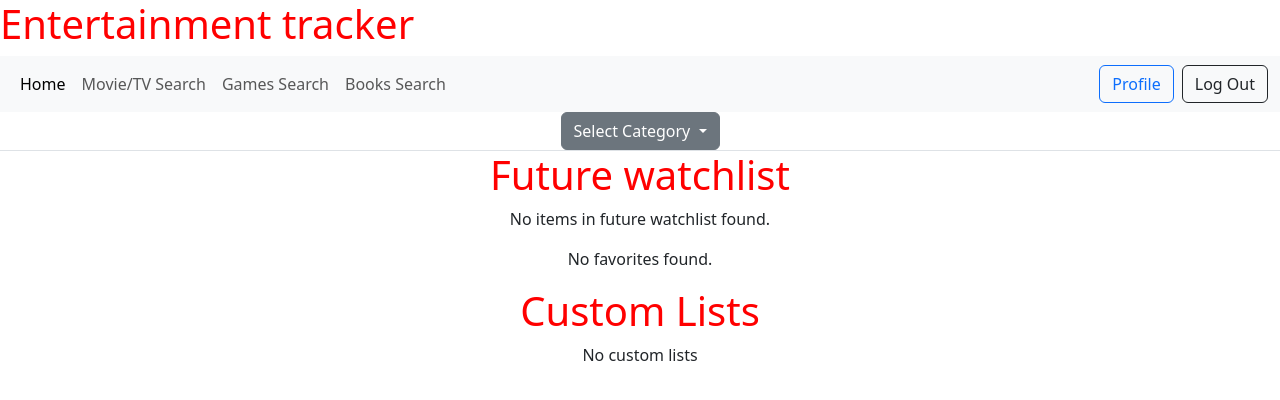
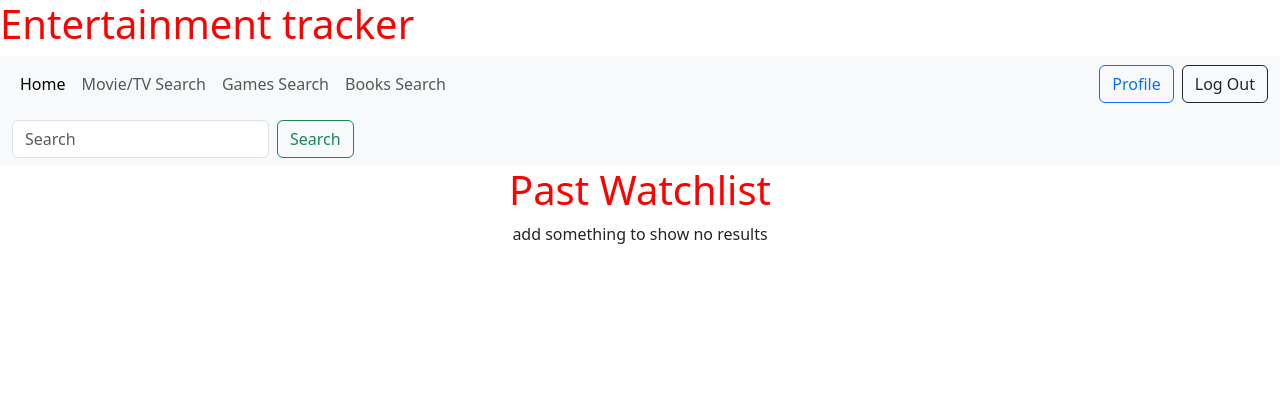
Before and after one commit to matereyes00/api_app, a Django app: page /accounts/profile/past_watchlist/ in a window 1280 px wide. Shown: the top 400 px of the page. Run offline with Django 4.2, Linux system fonts and the light colour scheme; the visitor is signed in with stand-in values (Sample User, id 1); data that the repository does not hold is empty; some libraries are stand-ins or nearby versions.

Commit message:
Users can now see their past, future, favorites and custom list when clicking the button.

```diff
--- a/api_app/accounts/views.py
+++ b/api_app/accounts/views.py
@@ -42,23 +42,21 @@ def profile_view(request):
     item_data = None
     profile = request.user.profile
 
-    # Ensure watchlist_past is correctly formatted
-    if not profile.watchlist_past or not isinstance(profile.watchlist_past, dict):
-        profile.watchlist_past = {"movies": [], "games": [], "books": [], "tv": [], "video_games": []}
-    if isinstance(profile.watchlist_past, str):
-        profile.watchlist_past = json.loads(profile.watchlist_past)
-
-    past_watchlist = profile.watchlist_past
+    past_watchlist = PastWatchlist.objects.filter(user=request.user)
     four_favorites = FourFavorite.objects.filter(user=request.user)
     future_watchlist = FutureWatchlist.objects.filter(user=request.user)
+    favorites = Favorite.objects.filter(user=request.user)
+    custom_lists = CustomList.objects.filter(user=request.user)
 
     # get_media_info so that when u click on the link (from the profile), youll see the info
 
 
     return render(request, "Profile/profile.html", {
         "profile": profile,
-        "watchlist": past_watchlist,
+        "past_watchlist": past_watchlist,
         "future_watchlist": future_watchlist,
+        "favorites": favorites,
+        "custom_lists": custom_lists,
         "category": category,
         "item_id":item_id,
         "item_data": item_data,
@@ -89,19 +87,30 @@ def edit_profile(request):
 
 @login_required
 def profile_activity(request, activity):
-    profile = request.user.profile
     favorites = Favorite.objects.filter(user=request.user)
     future_watchlist = FutureWatchlist.objects.filter(user=request.user)
     custom_watchlist = CustomList.objects.filter(user=request.user)
     past_watchlist = PastWatchlist.objects.filter(user=request.user)
-    for item in Favorite.objects.all():
-        item.save()
+
+    def search_activity(self):
+        results = super(profile_activity, self).search_activity()
+        query = self.request.GET.get('search')
+        context_object_name = 'all_search_results'
+        if query:
+            if activity == 'favorites':
+                postresult = Favorite.objects.filter(title__contains=query)
+                results = postresult
+        else:
+            results = None
+        return results
+
     template = 'Profile/baseActivityView.html'
     context = {
             'future_watchlist': future_watchlist,
             'custom_watchlists': custom_watchlist,
             'past_watchlist': past_watchlist,
             'favorites':favorites,
+            'activity':activity,
         }
     return render(request, template, context)
 
--- a/common/templates/Profile/activityView.html
+++ b/common/templates/Profile/activityView.html
@@ -1,17 +1,9 @@
-{% extends 'main/base.html' %}
-
-{% block content %}
-<nav class="nav nav-tabs d-flex justify-content-evenly">
-    {% include 'profile/ProfileComponents/categoryDropDown.html' %}
-    {% comment %} {% include 'profile/ProfileComponents/watchlist/watchlistType.html' %} {% endcomment %}
-</nav>
-
-
-{% if future_watchlist %}
-    <h2>Future watchlist</h2>
+{% comment %} {% block content %} {% endcomment %}
+{% if list != custom_watchlists %}
+    <h1>{{list_name}}</h1>
     <div class="container">
         <div class="row">
-            {% for item in future_watchlist %}
+            {% for item in list %}
                 <div class="col-md-4 mb-3">
                     <div class="card" style="width: 18rem;">
                         {% if item.image and item.image != "No Image" %}
@@ -29,10 +21,29 @@
             {% endfor %}
         </div>
     </div>
-{% else %}
-    <h1>Future watchlist</h1>
-    <p>No items in future watchlist found.</p>
+    {% for result in all_search_results %}
+    {% empty %}
+    add something to show no results
+    {% endfor %}
+{% elif list == custom_watchlists %}
+    <h1> {{list_name}} </h1>
+        <div class="container">
+            <div class="row">
+                {% for item in custom_watchlists %}
+                    <div class="col-md-4 mb-3">
+                        <div class="card" style="width: 18rem;">
+                                <img src="{{ item.image }}" class="card-img-top" alt="{{ item.list_name }}">
+                            <div class="card-body">
+                                <a href="#" class="card-link">
+                                    <h5 class="card-title">{{ item.list_name }}</h5>
+                                </a>
+                                <h6 class="card-subtitle mb-2 text-muted">{{ item.year }}</h6>
+                                <p class="card-text">{{ item.list_description }}</p>
+                            </div>
+                        </div>
+                    </div>
+                {% endfor %}
+            </div>
+        </div>
 {% endif %}
-
-
-{% endblock %}
+{% comment %} {% endblock %} {% endcomment %}
--- a/common/templates/Profile/baseActivityView.html
+++ b/common/templates/Profile/baseActivityView.html
@@ -1,89 +1,22 @@
 {% extends 'main/base.html' %}
 
 {% block content %}
-<nav class="nav nav-tabs d-flex justify-content-evenly">
-    {% include 'profile/ProfileComponents/categoryDropDown.html' %}
-    {% comment %} {% include 'profile/ProfileComponents/watchlist/watchlistType.html' %} {% endcomment %}
-</nav>
+    <nav class="navbar navbar-light bg-light">
+        <div class="container-fluid">
+            <form class="d-flex" method="GET" action="">
+                <input class="form-control me-2" type="search" placeholder="Search" aria-label="Search" name'search'>
+                <button class="btn btn-outline-success" type="submit">Search</button>
+            </form>
+        </div>
+    </nav>
 
-
-{% if future_watchlist %}
-    <h2>Future watchlist</h2>
-    <div class="container">
-        <div class="row">
-            {% for item in future_watchlist %}
-                <div class="col-md-4 mb-3">
-                    <div class="card" style="width: 18rem;">
-                        {% if item.image and item.image != "No Image" %}
-                            <img src="{{ item.image }}" class="card-img-top" alt="{{ item.title }}">
-                        {% endif %}
-                        <div class="card-body">
-                            <a href="#" class="card-link">
-                                <h5 class="card-title">{{ item.title }}</h5>
-                            </a>
-                            <h6 class="card-subtitle mb-2 text-muted">{{ item.year }}</h6>
-                            <p class="card-text">{{ item.description }}</p>
-                        </div>
-                    </div>
-                </div>
-            {% endfor %}
-        </div>
-    </div>
-{% else %}
-    <h1>Future watchlist</h1>
-    <p>No items in future watchlist found.</p>
-{% endif %}
-
-
-{% if favorites %}
-    <h1>Favorites</h1>
-    <div class="container">
-        <div class="row">
-            {% for item in favorites %}
-                <div class="col-md-4 mb-3">
-                    <div class="card" style="width: 18rem;">
-                        {% if item.image and item.image != "No Image" %}
-                            <img src="{{ item.image }}" class="card-img-top" alt="{{ item.title }}">
-                        {% endif %}
-                        <div class="card-body">
-                            <a href="#" class="card-link">
-                                <h5 class="card-title">{{ item.title }}</h5>
-                            </a>
-                            <h6 class="card-subtitle mb-2 text-muted">{{ item.year }}</h6>
-                            <p class="card-text">{{ item.description }}</p>
-                        </div>
-                    </div>
-                </div>
-            {% endfor %}
-        </div>
-    </div>
-{% else %}
-    <p>No favorites found.</p>
-{% endif %}
-
-{% if custom_watchlists %}
-    <h1> Custom Lists </h1>
-    <div class="container">
-        <div class="row">
-            {% for item in custom_watchlists %}
-                <div class="col-md-4 mb-3">
-                    <div class="card" style="width: 18rem;">
-                            <img src="{{ item.image }}" class="card-img-top" alt="{{ item.list_name }}">
-                        <div class="card-body">
-                            <a href="#" class="card-link">
-                                <h5 class="card-title">{{ item.list_name }}</h5>
-                            </a>
-                            {% comment %} <h6 class="card-subtitle mb-2 text-muted">{{ item.year }}</h6> {% endcomment %}
-                            <p class="card-text">{{ item.list_description }}</p>
-                        </div>
-                    </div>
-                </div>
-            {% endfor %}
-        </div>
-    </div>
-{% else %}
-    <h1> Custom Lists </h1>
-    <p> No custom lists </p>
-{% endif %}
-
+    {% if activity == 'future_watchlist' %}
+        {% include 'profile/activityView.html' with list_name="Future Watchlist" list=future_watchlist %}
+    {% elif activity == 'favorites' %}
+        {% include 'profile/activityView.html' with list_name="Favorites" list=favorites %}
+    {% elif activity == 'past_watchlist' %}
+        {% include 'profile/activityView.html' with list_name="Past Watchlist" list=past_watchlist %}
+    {% elif activity == 'custom_watchlists' %}
+        {% include 'profile/activityView.html' with list_name="Custom Lists" list=custom_watchlists %}
+    {% endif %}
 {% endblock %}
--- a/common/templates/Profile/profile.html
+++ b/common/templates/Profile/profile.html
@@ -42,7 +42,7 @@
 <div>
     <div class="row">
         <div class="card col" style="width: 18rem;">
-            {% comment %} <img src="..." class="card-img-top" alt="..."> {% endcomment %}
+            <img src="..." class="card-img-top" alt="...">
             <div class="card-body">
                 <h5 class="card-title">Watchlists</h5>
                 <a href="{% url 'api_app.accounts:profile_activity' 'past_watchlist' %}" class="btn btn-primary">Past</a>
@@ -50,14 +50,14 @@
             </div>
         </div>
         <div class="card col" style="width: 18rem;">
-            {% comment %} <img src="..." class="card-img-top" alt="..."> {% endcomment %}
+            <img src="..." class="card-img-top" alt="...">
             <div class="card-body">
                 <h5 class="card-title">Favorites</h5>
                 <a href="{% url 'api_app.accounts:profile_activity' 'favorites' %}" class="btn btn-primary">View Favorites</a>
             </div>
         </div>
         <div class="card col" style="width: 18rem;">
-            {% comment %} <img src="..." class="card-img-top" alt="..."> {% endcomment %}
+            <img src="..." class="card-img-top" alt="...">
             <div class="card-body">
                 <h5 class="card-title">Custom Lists</h5>
                 <a href="{% url 'api_app.accounts:profile_activity' 'custom_watchlists' %}" class="btn btn-primary">Go to Custom Lists</a>
```
Lines whose indentation alone changed are shown as unchanged.
